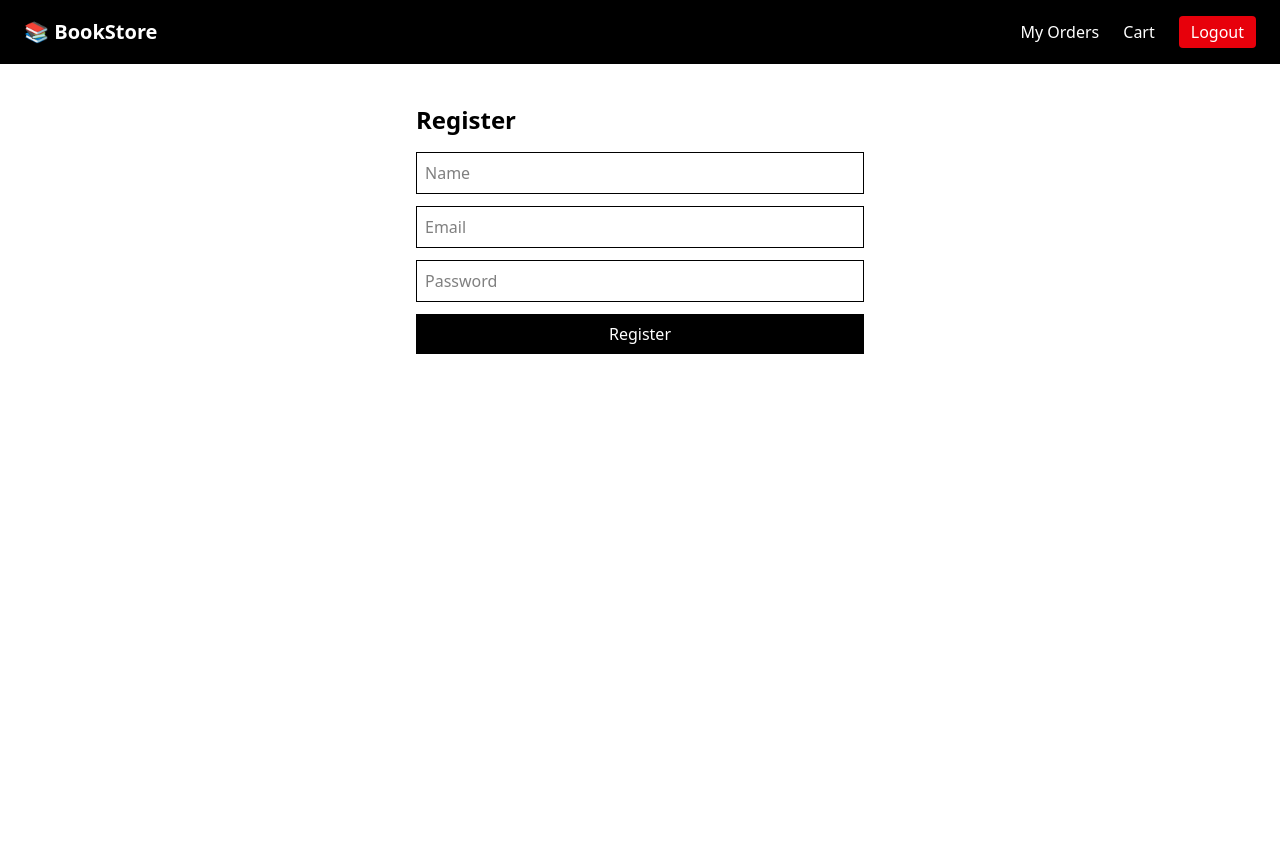
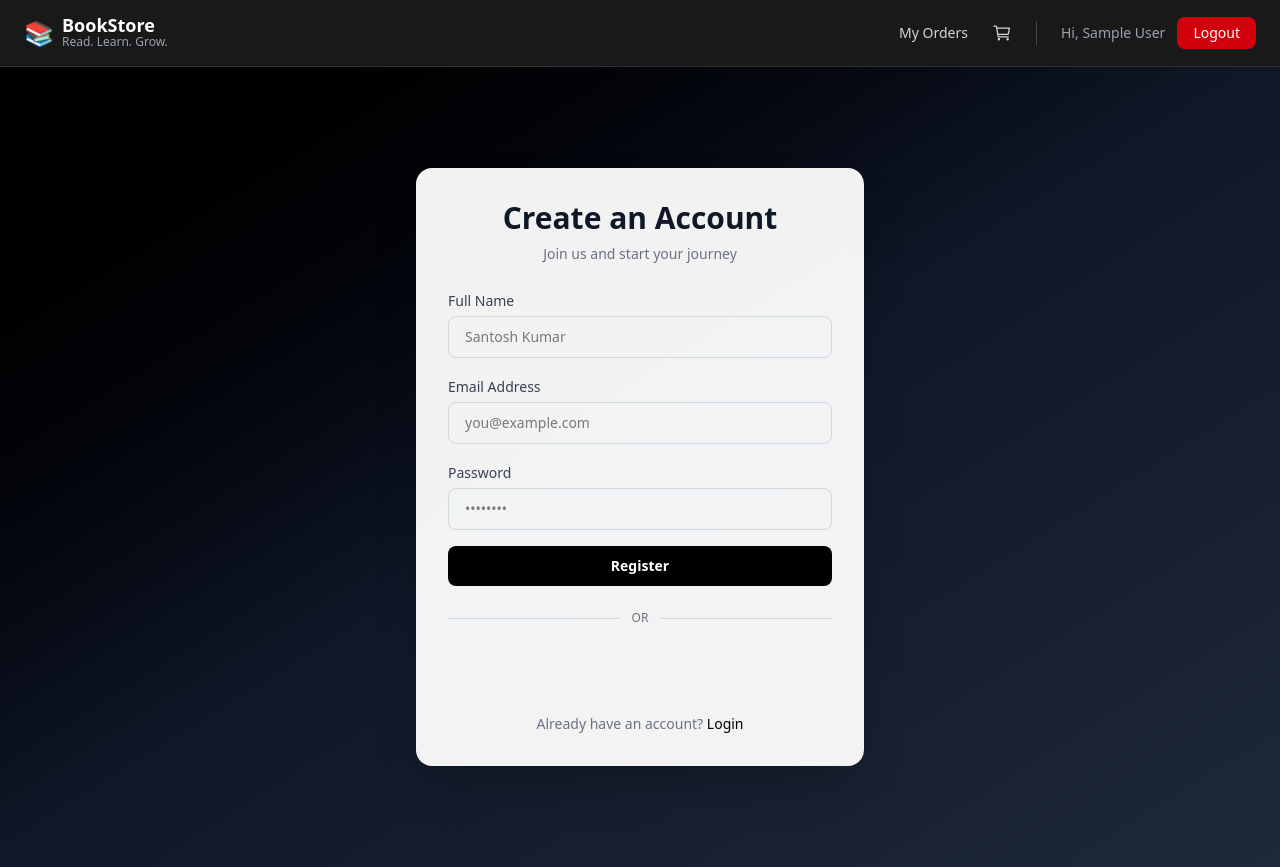
Before and after one commit to santosH7321/Fullstack-projects, a React (Vite) app in the folder book-selling-platform/frontend/: page /register in a window 1280 px wide. Before the commit the page ends 800 px from the top, so only its background shows below. Built offline with nearby package versions, Linux system fonts and the light colour scheme; no server answers; sample sign-in values are in the browser's storage.

Commit message:
redesign Navbar login and register page

```diff
--- a/book-selling-platform/frontend/package.json
+++ b/book-selling-platform/frontend/package.json
@@ -15,7 +15,9 @@
     "axios": "^1.13.2",
     "react": "^19.2.0",
     "react-dom": "^19.2.0",
+    "react-icons": "^5.5.0",
     "react-router-dom": "^7.12.0",
+    "react-toastify": "^11.0.5",
     "tailwindcss": "^4.1.18"
   },
   "devDependencies": {
--- a/book-selling-platform/frontend/src/App.jsx
+++ b/book-selling-platform/frontend/src/App.jsx
@@ -9,11 +9,15 @@ import Checkout from "./pages/Checkout"
 import OrderSuccess from "./pages/OrderSuccess"
 import MyOrders from "./pages/MyOrders"
 import Navbar from "./components/Navbar"
+import { ToastContainer } from "react-toastify"
+import "react-toastify/dist/ReactToastify.css"
+
 
 
 export default function App() {
   return (
     <BrowserRouter>
+    <ToastContainer position="top-right" autoClose={3000} />
       <Navbar />
 
       <Routes>
--- a/book-selling-platform/frontend/src/components/Navbar.jsx
+++ b/book-selling-platform/frontend/src/components/Navbar.jsx
@@ -1,6 +1,7 @@
 import { Link, useNavigate } from "react-router-dom"
 import { useAuth } from "../context/AuthContext"
 import { useCart } from "../context/CartContext"
+import { IoCartOutline } from "react-icons/io5";
 
 export default function Navbar() {
   const { user, logout } = useAuth()
@@ -13,47 +14,86 @@ export default function Navbar() {
   }
 
   return (
-    <nav className="bg-black text-white px-6 py-4 flex justify-between items-center">
-      <Link to="/" className="text-xl font-bold">
-        📚 BookStore
+    <nav className="sticky top-0 z-50 bg-black/90 backdrop-blur border-b border-white/10">
+      <div className="mx-auto max-w-7xl px-6 py-4 flex items-center justify-between">
+
+        <Link to="/" className="flex items-center gap-2">
+          <span className="text-2xl">📚</span>
+          <div>
+            <p className="text-lg font-bold text-white leading-none">
+              BookStore
+            </p>
+            <p className="text-xs text-gray-400">
+              Read. Learn. Grow.
+            </p>
+          </div>
         </Link>
 
-      <div className="flex items-center gap-6">
+        <div className="flex items-center gap-6 text-sm font-medium text-gray-300">
+
           {user && (
             <>
-            <Link to="/orders" className="hover:underline">
+              <Link
+                to="/orders"
+                className="hover:text-white transition"
+              >
                 My Orders
               </Link>
 
-            <Link to="/cart" className="relative hover:underline">
-              Cart
+              <Link
+                to="/cart"
+                className="relative hover:text-white transition"
+              >
+                <IoCartOutline className="text-xl"/>
                 {cartItems.length > 0 && (
-                <span className="ml-1 bg-red-500 text-xs px-2 py-0.5 rounded-full">
+                  <span
+                    className="absolute -top-2 -right-3 min-w-[18px] h-[18px]
+                               bg-red-600 text-white text-xs rounded-full
+                               flex items-center justify-center animate-pulse"
+                  >
                     {cartItems.length}
                   </span>
                 )}
               </Link>
 
+              <div className="h-6 w-px bg-white/20" />
+
+              <div className="flex items-center gap-3">
+                <span className="hidden sm:block text-gray-400">
+                  Hi, {user?.name || "User"}
+                </span>
+
                 <button
                   onClick={handleLogout}
-              className="bg-red-600 px-3 py-1 rounded"
+                  className="rounded-lg bg-red-600/90 px-4 py-1.5 text-white
+                             hover:bg-red-600 transition"
                 >
                   Logout
                 </button>
+              </div>
             </>
           )}
 
           {!user && (
             <>
-            <Link to="/login" className="hover:underline">
+              <Link
+                to="/login"
+                className="hover:text-white transition"
+              >
                 Login
               </Link>
-            <Link to="/register" className="hover:underline">
+
+              <Link
+                to="/register"
+                className="rounded-lg bg-white px-4 py-1.5 text-black
+                           hover:bg-gray-200 transition"
+              >
                 Register
               </Link>
             </>
           )}
         </div>
+      </div>
     </nav>
   )
 }
--- a/book-selling-platform/frontend/src/main.jsx
+++ b/book-selling-platform/frontend/src/main.jsx
@@ -6,6 +6,7 @@ import "./index.css"
 import { AuthProvider } from "./context/AuthContext"
 import { CartProvider } from "./context/CartContext"
 import { GoogleOAuthProvider } from "@react-oauth/google"
+
 
 ReactDOM.createRoot(document.getElementById("root")).render(
   <React.StrictMode>
--- a/book-selling-platform/frontend/src/pages/Login.jsx
+++ b/book-selling-platform/frontend/src/pages/Login.jsx
@@ -7,56 +7,114 @@ import { useAuth } from "../context/AuthContext"
 
 export default function Login() {
   const [form, setForm] = useState({ email: "", password: "" })
+  const [loading, setLoading] = useState(false)
   const { login } = useAuth()
   const navigate = useNavigate()
 
   const handleSubmit = async (e) => {
     e.preventDefault()
+    try {
+      setLoading(true)
       const res = await api.post("/auth/login", form)
       login(res.data)
       navigate("/")
+    } finally {
+      setLoading(false)
     }
-
+  }
 
   const handleGoogleLogin = async (credentialResponse) => {
     const res = await api.post("/auth/google", {
       token: credentialResponse.credential,
     })
-
     login(res.data)
     navigate("/")
   }
 
   return (
-    <div className="max-w-md mx-auto mt-10 space-y-5">
-      <h2 className="text-2xl font-bold">Login</h2>
+    <div className="min-h-screen flex items-center justify-center bg-gradient-to-br from-black via-gray-900 to-gray-800 px-4">
+      <div className="w-full max-w-md rounded-2xl bg-white/95 backdrop-blur shadow-2xl p-8 space-y-6">
 
-      <form onSubmit={handleSubmit} className="space-y-3">
+        {/* Header */}
+        <div className="text-center space-y-2">
+          <h2 className="text-3xl font-bold text-gray-900">Welcome Back</h2>
+          <p className="text-gray-500 text-sm">
+            Login to continue to your account
+          </p>
+        </div>
+
+        {/* Form */}
+        <form onSubmit={handleSubmit} className="space-y-4">
+          <div>
+            <label className="text-sm font-medium text-gray-700">
+              Email
+            </label>
             <input
-          className="w-full border p-2"
-          placeholder="Email"
               type="email"
-          onChange={(e) => setForm({ ...form, email: e.target.value })}
+              placeholder="you@example.com"
+              className="mt-1 w-full rounded-lg border border-gray-300 px-4 py-2.5 text-sm
+                         focus:outline-none focus:ring-2 focus:ring-black focus:border-black"
+              onChange={(e) =>
+                setForm({ ...form, email: e.target.value })
+              }
+              required
             />
+          </div>
 
+          <div>
+            <label className="text-sm font-medium text-gray-700">
+              Password
+            </label>
             <input
-          className="w-full border p-2"
-          placeholder="Password"
               type="password"
-          onChange={(e) => setForm({ ...form, password: e.target.value })}
+              placeholder="••••••••"
+              className="mt-1 w-full rounded-lg border border-gray-300 px-4 py-2.5 text-sm
+                         focus:outline-none focus:ring-2 focus:ring-black focus:border-black"
+              onChange={(e) =>
+                setForm({ ...form, password: e.target.value })
+              }
+              required
             />
+          </div>
 
-        <button className="bg-black text-white w-full py-2">
-          Login
+          <button
+            disabled={loading}
+            className="w-full rounded-lg bg-black py-2.5 text-sm font-semibold text-white
+                       hover:bg-gray-900 transition disabled:opacity-60 disabled:cursor-not-allowed"
+          >
+            {loading ? "Logging in..." : "Login"}
           </button>
         </form>
 
-      <div className="text-center text-gray-500">OR</div>
+        {/* Divider */}
+        <div className="flex items-center gap-3">
+          <div className="h-px flex-1 bg-gray-300" />
+          <span className="text-xs text-gray-500">OR</span>
+          <div className="h-px flex-1 bg-gray-300" />
+        </div>
 
+        {/* Google Login */}
+        <div className="flex justify-center">
           <GoogleLogin
             onSuccess={handleGoogleLogin}
             onError={() => console.log("Google Login Failed")}
+            theme="outline"
+            size="large"
+            shape="pill"
           />
+        </div>
+
+        {/* Footer */}
+        <p className="text-center text-sm text-gray-500">
+          Don’t have an account?{" "}
+          <span
+            onClick={() => navigate("/register")}
+            className="cursor-pointer font-medium text-black hover:underline"
+          >
+            Sign up
+          </span>
+        </p>
+      </div>
     </div>
   )
 }
--- a/book-selling-platform/frontend/src/pages/Register.jsx
+++ b/book-selling-platform/frontend/src/pages/Register.jsx
@@ -1,46 +1,157 @@
 import { useState } from "react"
+import { useNavigate } from "react-router-dom"
+import { GoogleLogin } from "@react-oauth/google"
+import { toast } from "react-toastify"
+
 import api from "../services/api"
 import { useAuth } from "../context/AuthContext"
-import { useNavigate } from "react-router-dom"
 
 export default function Register() {
-  const [form, setForm] = useState({ name: "", email: "", password: "" })
+  const [form, setForm] = useState({
+    name: "",
+    email: "",
+    password: "",
+  })
+  const [loading, setLoading] = useState(false)
+
   const { login } = useAuth()
   const navigate = useNavigate()
 
+  // ✅ Normal Register → redirect to /login
   const handleSubmit = async (e) => {
     e.preventDefault()
-    const res = await api.post("/auth/register", form)
+    try {
+      setLoading(true)
+      await api.post("/auth/register", form)
+
+      toast.success("Account created successfully! Please login.")
+      navigate("/login")
+    } catch (err) {
+      toast.error(
+        err?.response?.data?.message || "Registration failed"
+      )
+    } finally {
+      setLoading(false)
+    }
+  }
+
+  // ✅ Google Register/Login → auto login → redirect to /
+  const handleGoogleRegister = async (credentialResponse) => {
+    try {
+      const res = await api.post("/auth/google", {
+        token: credentialResponse.credential,
+      })
+
       login(res.data)
+      toast.success("Logged in with Google")
       navigate("/")
+    } catch {
+      toast.error("Google authentication failed")
+    }
   }
 
   return (
-    <div className="max-w-md mx-auto mt-10">
-      <h2 className="text-2xl font-bold mb-4">Register</h2>
+    <div className="min-h-screen flex items-center justify-center bg-gradient-to-br from-black via-gray-900 to-gray-800 px-4">
+      <div className="w-full max-w-md rounded-2xl bg-white/95 backdrop-blur shadow-2xl p-8 space-y-6">
 
-      <form onSubmit={handleSubmit} className="space-y-3">
+        {/* Header */}
+        <div className="text-center space-y-2">
+          <h2 className="text-3xl font-bold text-gray-900">
+            Create an Account
+          </h2>
+          <p className="text-sm text-gray-500">
+            Join us and start your journey
+          </p>
+        </div>
+
+        {/* Form */}
+        <form onSubmit={handleSubmit} className="space-y-4">
+          <div>
+            <label className="text-sm font-medium text-gray-700">
+              Full Name
+            </label>
             <input
-          className="w-full border p-2"
-          placeholder="Name"
-          onChange={(e) => setForm({ ...form, name: e.target.value })}
+              type="text"
+              placeholder="Santosh Kumar"
+              className="mt-1 w-full rounded-lg border border-gray-300 px-4 py-2.5 text-sm
+                         focus:outline-none focus:ring-2 focus:ring-black"
+              onChange={(e) =>
+                setForm({ ...form, name: e.target.value })
+              }
+              required
             />
+          </div>
+
+          <div>
+            <label className="text-sm font-medium text-gray-700">
+              Email Address
+            </label>
             <input
-          className="w-full border p-2"
-          placeholder="Email"
               type="email"
-          onChange={(e) => setForm({ ...form, email: e.target.value })}
+              placeholder="you@example.com"
+              className="mt-1 w-full rounded-lg border border-gray-300 px-4 py-2.5 text-sm
+                         focus:outline-none focus:ring-2 focus:ring-black"
+              onChange={(e) =>
+                setForm({ ...form, email: e.target.value })
+              }
+              required
             />
+          </div>
+
+          <div>
+            <label className="text-sm font-medium text-gray-700">
+              Password
+            </label>
             <input
-          className="w-full border p-2"
-          placeholder="Password"
               type="password"
-          onChange={(e) => setForm({ ...form, password: e.target.value })}
+              placeholder="••••••••"
+              className="mt-1 w-full rounded-lg border border-gray-300 px-4 py-2.5 text-sm
+                         focus:outline-none focus:ring-2 focus:ring-black"
+              onChange={(e) =>
+                setForm({ ...form, password: e.target.value })
+              }
+              required
             />
-        <button className="bg-black text-white w-full py-2">
-          Register
+          </div>
+
+          <button
+            disabled={loading}
+            className="w-full rounded-lg bg-black py-2.5 text-sm font-semibold text-white
+                       hover:bg-gray-900 transition
+                       disabled:opacity-60 disabled:cursor-not-allowed"
+          >
+            {loading ? "Creating account..." : "Register"}
           </button>
         </form>
+
+        {/* Divider */}
+        <div className="flex items-center gap-3">
+          <div className="h-px flex-1 bg-gray-300" />
+          <span className="text-xs text-gray-500">OR</span>
+          <div className="h-px flex-1 bg-gray-300" />
+        </div>
+
+        {/* Google Auth */}
+        <div className="flex justify-center">
+          <GoogleLogin
+            onSuccess={handleGoogleRegister}
+            onError={() => toast.error("Google Login Failed")}
+            shape="pill"
+            size="large"
+          />
+        </div>
+
+        {/* Footer */}
+        <p className="text-center text-sm text-gray-500">
+          Already have an account?{" "}
+          <span
+            onClick={() => navigate("/login")}
+            className="cursor-pointer font-medium text-black hover:underline"
+          >
+            Login
+          </span>
+        </p>
+      </div>
     </div>
   )
 }
```
Also changed, not shown: 1 other file (tests, documents, lock files or other folders). Lines whose indentation alone changed are shown as unchanged.
